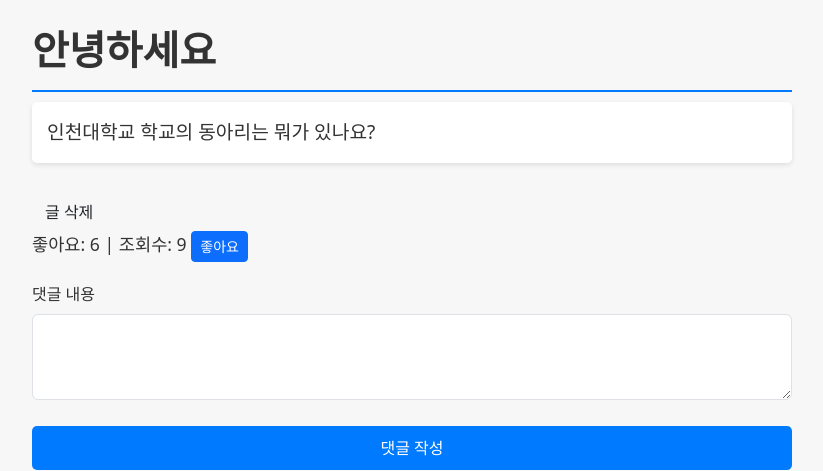
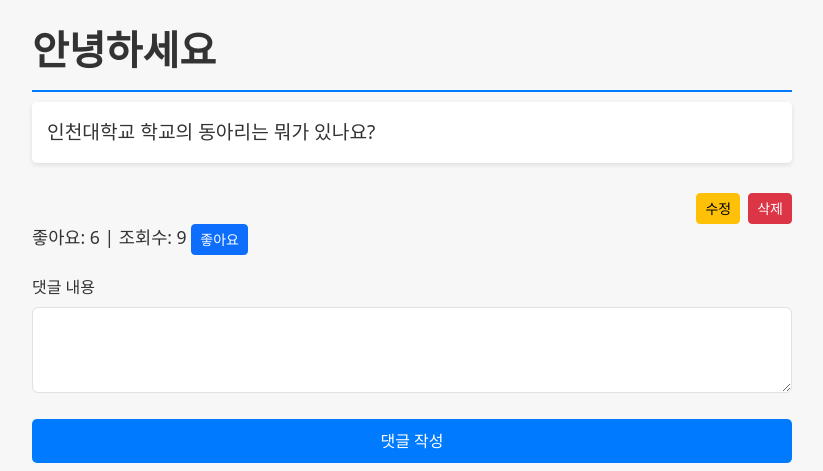
Before and after one commit to JJong-03/2024_2_Database, a Flask app: page /post/1 in a window 1280 px wide. Shown: the top 471 px of the page, without its empty margins (228-1051 px from the left). Run offline with Flask 3, Linux system fonts and the light colour scheme; data comes from the database, SQL or seed files in the repository; both versions use the stored data as it was after the commit.

Commit message:
add delete modify button

```diff
--- a/app.py
+++ b/app.py
@@ -107,6 +107,25 @@
 
     return render_template('new_post.html')
 
+
+# 게시글 수정 페이지
+@app.route('/post/edit/<int:post_id>', methods=['GET', 'POST'])
+def edit_post(post_id):
+    conn = sqlite3.connect('board.db')
+    c = conn.cursor()
+
+    if request.method == 'POST':
+        title = request.form['title']
+        content = request.form['content'].replace('\r\n', '\n')
+        c.execute('UPDATE posts SET title = ?, content = ? WHERE id = ?', (title, content, post_id))
+        conn.commit()
+        conn.close()
+        return redirect(url_for('post', post_id=post_id))
+
+    # GET 요청 시 수정할 게시글 데이터 가져오기
+    post = c.execute('SELECT * FROM posts WHERE id = ?', (post_id,)).fetchone()
+    conn.close()
+    return render_template('edit_post.html', post=post)
 
 # 게시글 상세 및 댓글 보기 페이지
 @app.route('/post/<int:post_id>', methods=['GET', 'POST', 'DELETE'])
--- a/templates/post.html
+++ b/templates/post.html
@@ -142,8 +142,11 @@
             <div class="post-content" id="content2">{{ post[2].replace('\\n', '<br>')|safe }}</div>
         </div>
 
-        <!-- 삭제 버튼 -->
-        <button class="btn btn-delete" id="deletePostButton">글 삭제</button>
+        <!-- 수정 및 삭제 버튼 -->
+        <div class="d-flex justify-content-end">
+            <a href="{{ url_for('edit_post', post_id=post[0]) }}" class="btn btn-warning btn-sm me-2">수정</a>
+            <button class="btn btn-danger btn-sm" id="deletePostButton">삭제</button>
+        </div>
 
         <!-- 좋아요 및 조회수 섹션 -->
         <div class="stats-section">
```
Also changed, not shown: board.db.
